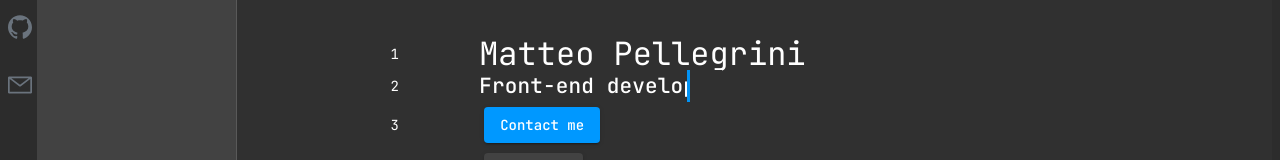
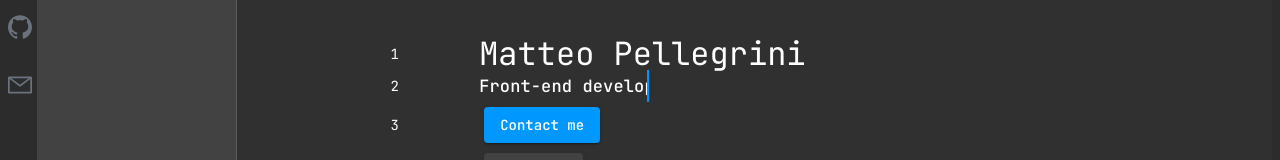
Before and after one commit to Cruyff97/Portfolio-VisualStudioCodeTheme-Angular, an Angular app: page / in a window 1280 px wide. Shown: the part 166-326 px from the top of the page. Built offline with nearby package versions, Linux system fonts and the light colour scheme.

Commit message:
fix text dimension

```diff
--- a/src/app/home/home.component.scss
+++ b/src/app/home/home.component.scss
@@ -35,7 +35,7 @@ h2::after{
     typewriter 5s steps(21) 1s forwards;
 }
 h2.webdeveloper{
-    font-size: 21px;
+    font-size: 17px;
 }
 @keyframes typewriter {
     to {
```
